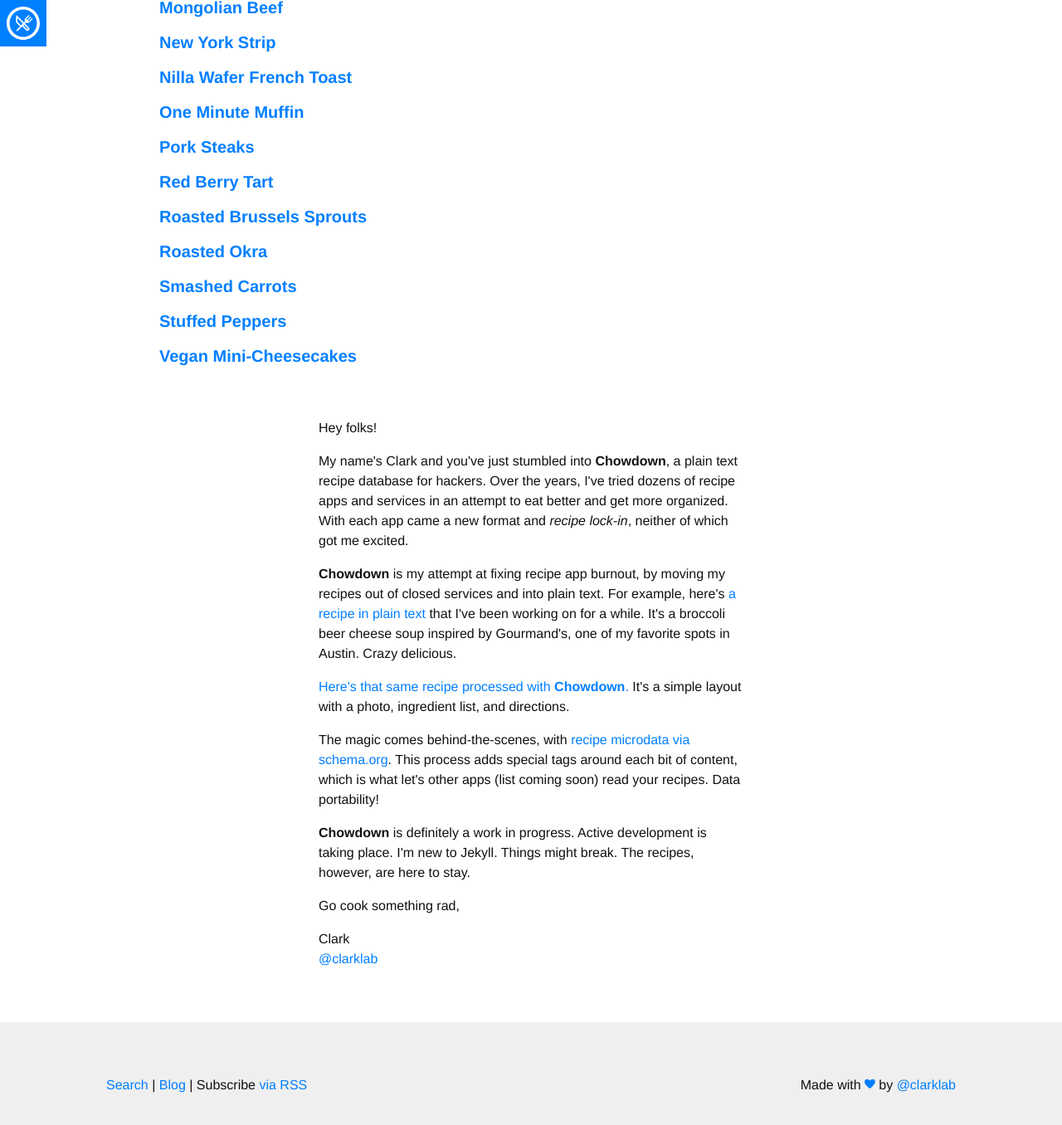
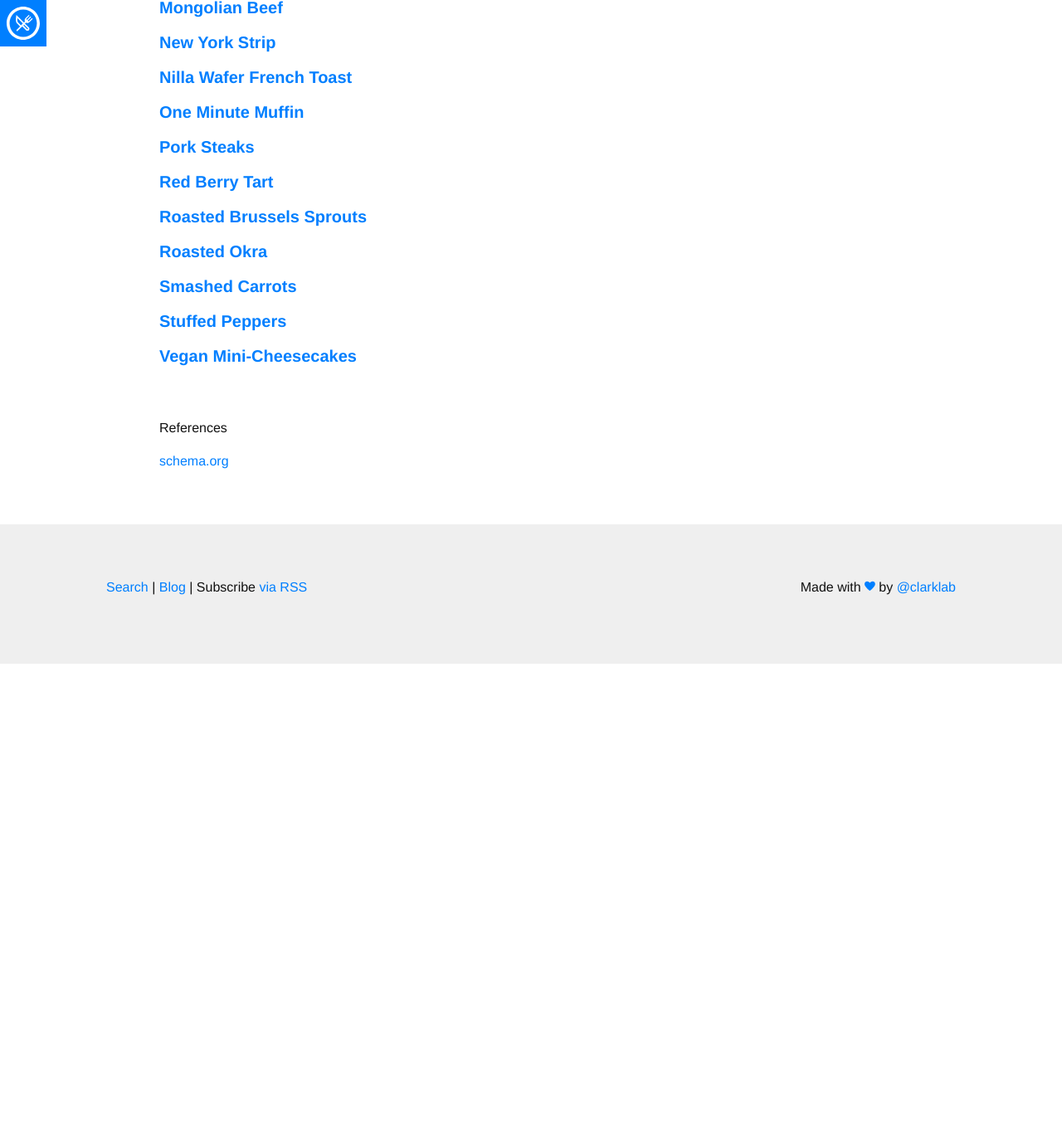
Before and after one commit to lynda365/lynda365.github.io, a Jekyll site: the page built from index.html, in a window 1280 px wide and 1400 px high, scrolled down 276 px. Shown: the top 1356 px of the window at 83% size. Built offline with Jekyll 4.4.1, drawn with Linux system fonts in a browser that asks for light colours; nearby versions of some CDN libraries; some web fonts are replaced; after the commit the page ends 1076 px from its top, so only the background shows below that.

Commit message:
Update index.html

```diff
--- a/index.html
+++ b/index.html
@@ -22,20 +22,12 @@
 
 
   <div class="container mt4 mb4">
-    <div class="sm-col-6 mx-auto px3 sm-px4">
-  <p>Hey folks!</p>
-  <p>My name's Clark and you've just stumbled into <strong>Chowdown</strong>, a plain text recipe database for hackers. Over the years, I've tried dozens of recipe apps and services in an attempt to eat better and get more organized. With each app came a new format and <em>recipe lock-in</em>, neither of which got me excited.</p>
-  <p><strong>Chowdown</strong> is my attempt at fixing recipe app burnout, by moving my recipes out of closed services and into plain text. For example, here's <a href="https://raw.githubusercontent.com/clarklab/chowdown/gh-pages/_recipes/broccoli-cheese-soup.md">a recipe in plain text</a> that I've been working on for a while. It's a broccoli beer cheese soup inspired by Gourmand's, one of my favorite spots in Austin. Crazy delicious.</p>
+    <div class="mx-auto px3 sm-px4">
+  <p>References</p>
 
-  <p><a href="http://chowdown.io/recipes/broccoli-cheese-soup.html">Here's that same recipe processed with <strong>Chowdown</strong>.</a> It's a simple layout with a photo, ingredient list, and directions.</p>
+  <p><a href="http://schema.org/Recipe">schema.org</a></p>
 
-  <p>The magic comes behind-the-scenes, with <a href="http://schema.org/Recipe">recipe microdata via schema.org</a>. This process adds special tags around each bit of content, which is what let's other apps (list coming soon) read your recipes. Data portability!</p>
 
-  <p><strong>Chowdown</strong> is definitely a work in progress. Active development is taking place. I'm new to Jekyll. Things might break. The recipes, however, are here to stay.</p>
-
-  <p>Go cook something rad,</p>
-
-  <p>Clark<br/><a href="http://twitter.com/clarklab">@clarklab</a></p>
   </div>
   </div>
 
```
